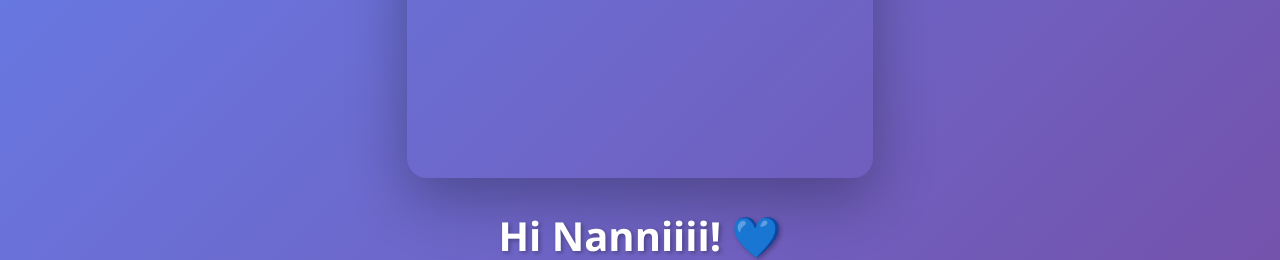
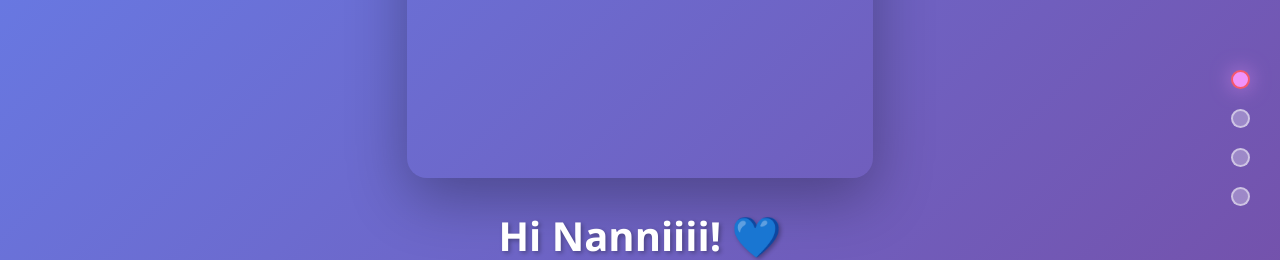
Before and after one commit to aditya0kmr/-love-for-nandini, a plain HTML site: page index.html in a window 1280 px wide. Shown: the part 262-522 px from the top of the page. Drawn offline with Linux system fonts and the light colour scheme; some packages are replaced by stand-ins of ours; a script that the page names is missing.

Commit message:
Add beautiful navigation dots to index.html

```diff
--- a/index.html
+++ b/index.html
@@ -5,6 +5,7 @@
     <meta name="viewport" content="width=device-width, initial-scale=1.0">
     <title>Welcome to Nanniiii's Surprise! 💙</title>
     <link rel="stylesheet" href="assets/styles/style.css" />
+        <link rel="stylesheet" href="assets/styles/nav.css" />
     <style>
         body {
             margin: 0;
@@ -146,5 +147,13 @@
             }
         });
     </script>
+
+        <!-- Page Navigation Dots -->
+    <div class="nav-dot-container">
+        <div class="nav-dot active" data-tooltip="Home" onclick="window.location.href='index.html'"></div>
+        <div class="nav-dot" data-tooltip="Love Letters" onclick="window.location.href='page2.html'"></div>
+        <div class="nav-dot" data-tooltip="Our Memories" onclick="window.location.href='page3.html'"></div>
+        <div class="nav-dot" data-tooltip="Final Surprise" onclick="window.location.href='page4.html'"></div>
+    </div>
 </body>
 </html>
```
